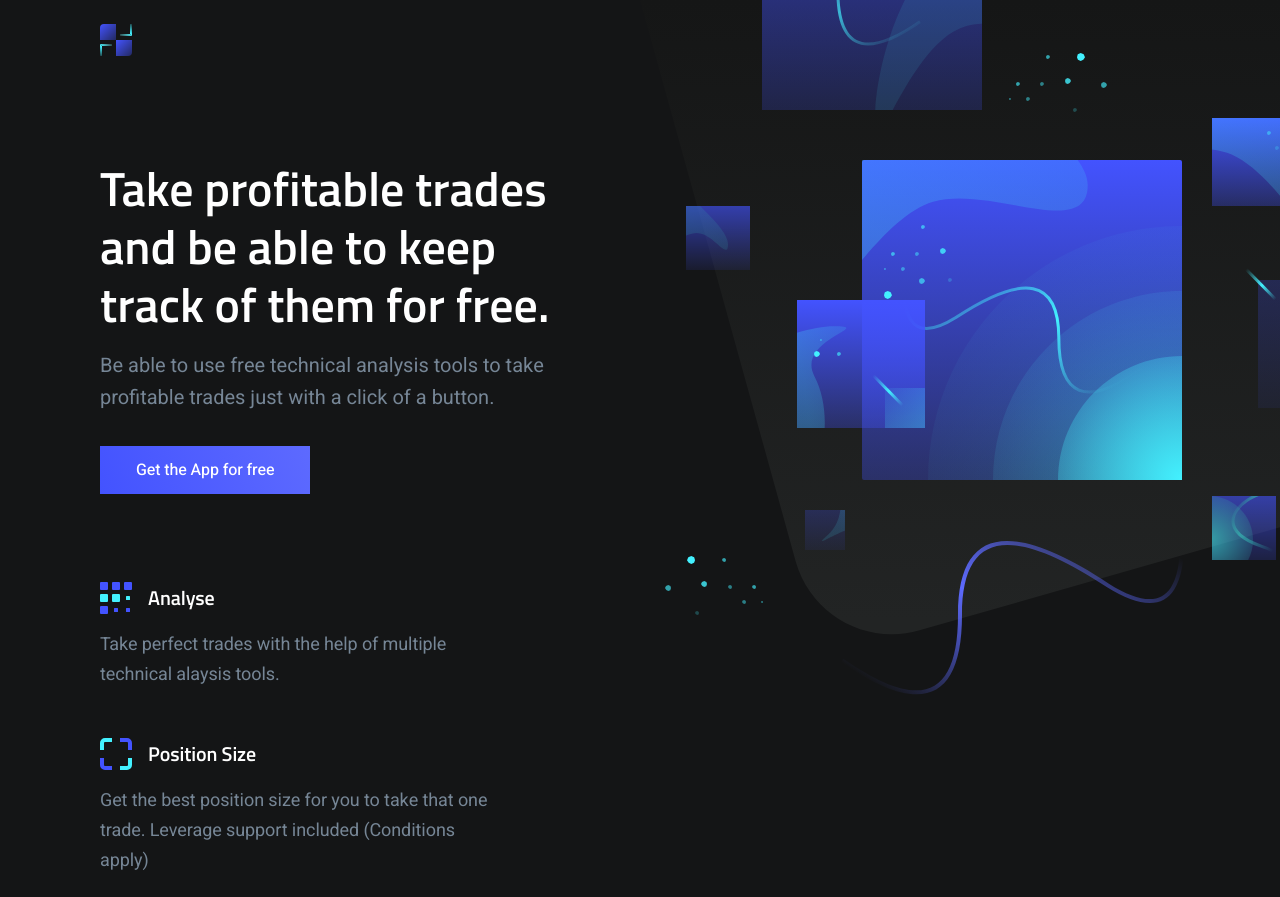
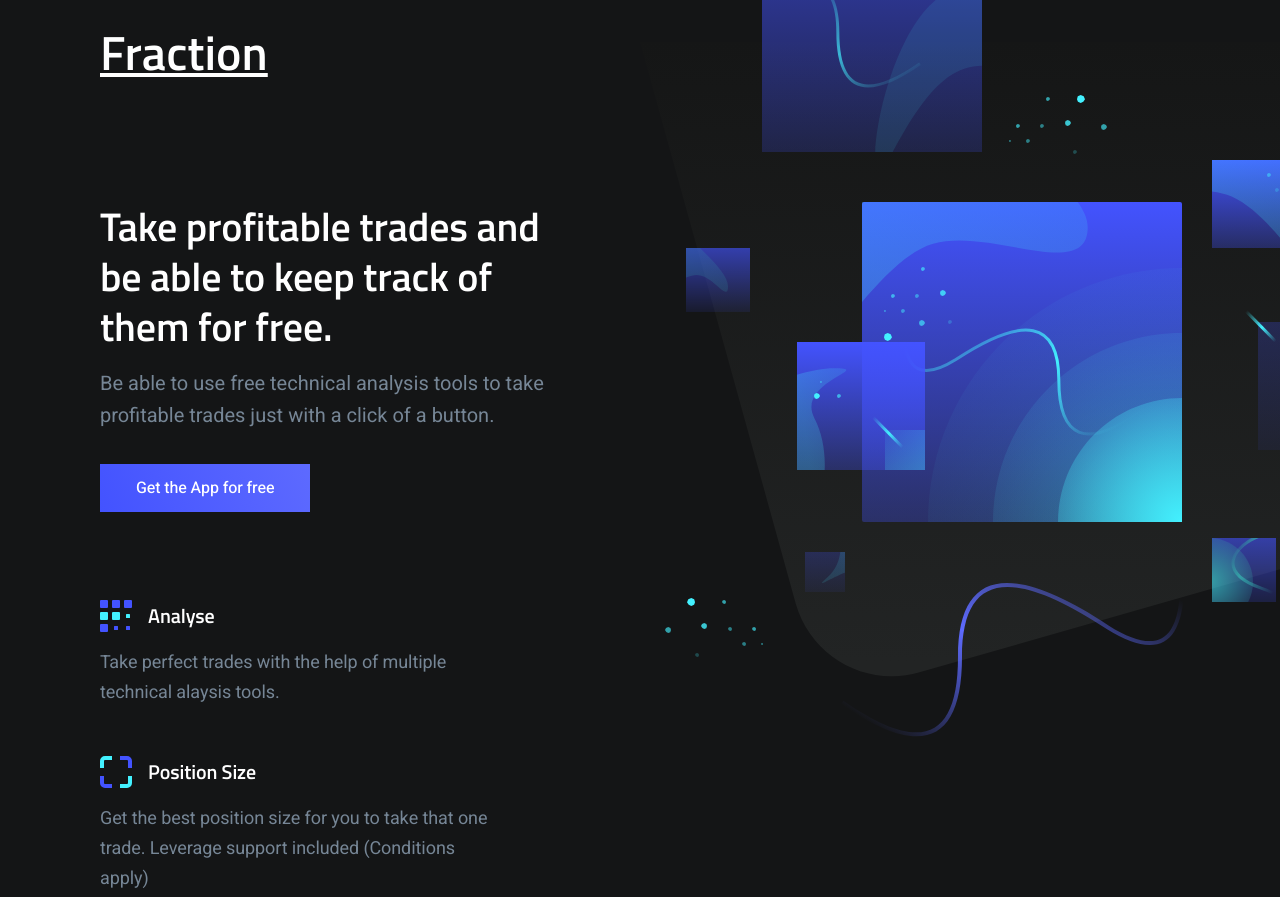
Before and after one commit to ShimronAlakkal/fraction_web, a plain HTML site: page index.html in a window 1280 px wide. Shown: the top 897 px of the page. Drawn offline with nearby package versions, Linux system fonts and the light colour scheme.

Commit message:
Update index.html

```diff
--- a/index.html
+++ b/index.html
@@ -17,7 +17,7 @@
                     <div class="brand header-brand">
                         <h1 class="m-0">
                             <a href="#">
-								<svg width="32" height="32" viewBox="0 0 32 32" xmlns="http://www.w3.org/2000/svg">
+								<h1 class="hero-title mt-0 is-revealing">Fraction </h1>
 								    <title>Fraction</title>
 								    <defs>
 								        <linearGradient x1="0%" y1="0%" y2="100%" id="logo-a">
@@ -53,7 +53,7 @@
                 <div class="container">
                     <div class="hero-inner">
 						<div class="hero-copy">
-	                        <h1 class="hero-title mt-0 is-revealing">Take profitable trades and be able to keep track of them for free.</h1>
+	                        <h2 class="hero-title mt-0 is-revealing">Take profitable trades and be able to keep track of them for free.</h2>
 	                        <p class="hero-paragraph is-revealing">Be able to use free technical analysis tools to take profitable trades just with a click of a button.</p>
 							<div class="hero-form field field-grouped is-revealing">
 	                            <!-- <div class="control control-expanded">
```
